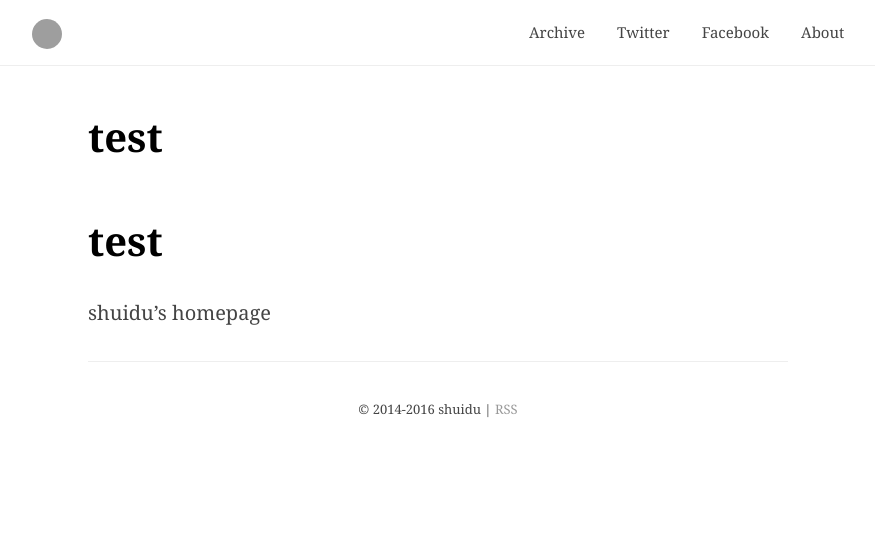
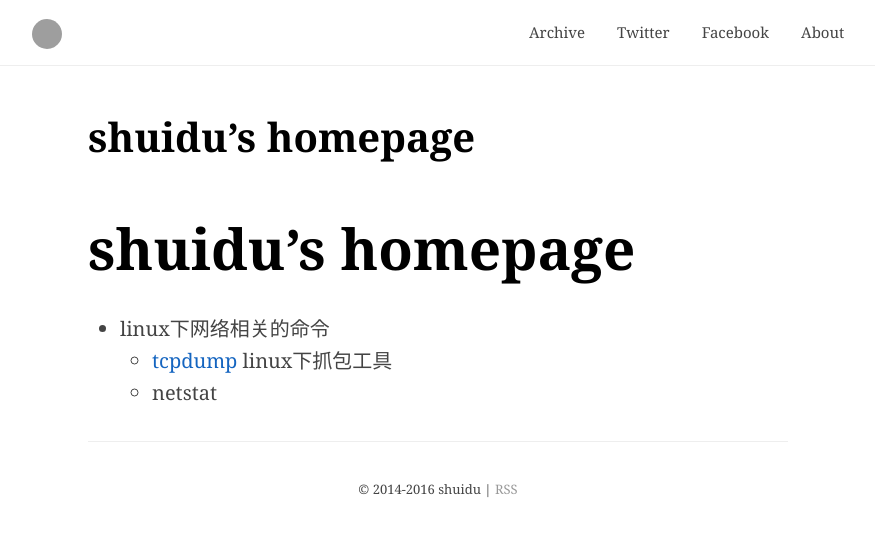
Before and after one commit to shui8023/shuidu.github.io, a Jekyll site: the page built from archive/index.markdown, in a window 1280 px wide. Shown: the top 536 px of the page, without its empty margins (202-1077 px from the left). Built offline with Jekyll 4.4.1, drawn with Linux system fonts in a browser that asks for light colours; our own code applies the rules of GitHub Pages for plain Markdown files; comment, search, counter and statistics services are not loaded; grey boxes are pictures that could not be loaded.

Commit message:
add the index.markdown

```diff
--- a/archive/index.markdown
+++ b/archive/index.markdown
@@ -1,2 +1,5 @@
-## test
-shuidu's homepage
+# shuidu's homepage
+
+* linux下网络相关的命令
+  * [tcpdump](#) linux下抓包工具
+  * netstat
```
